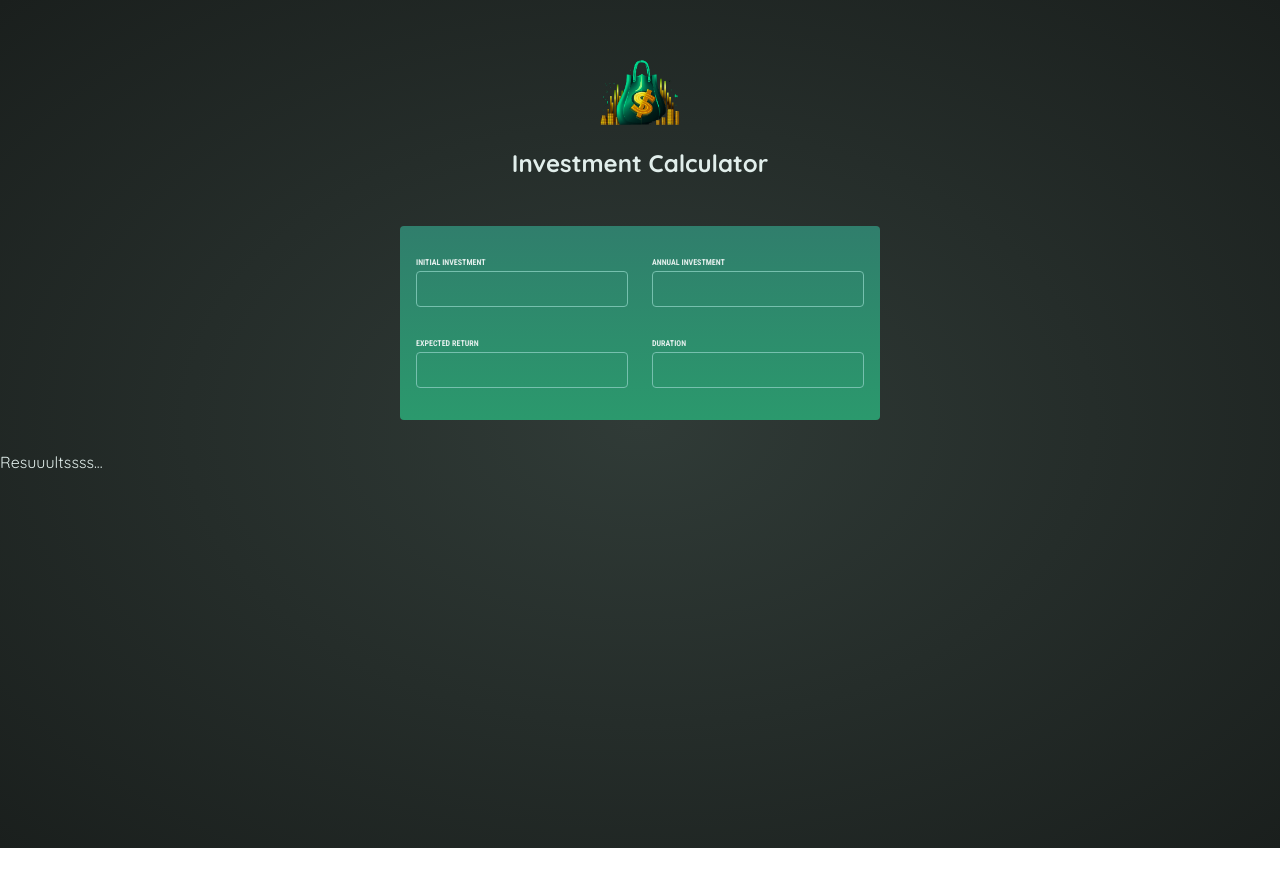
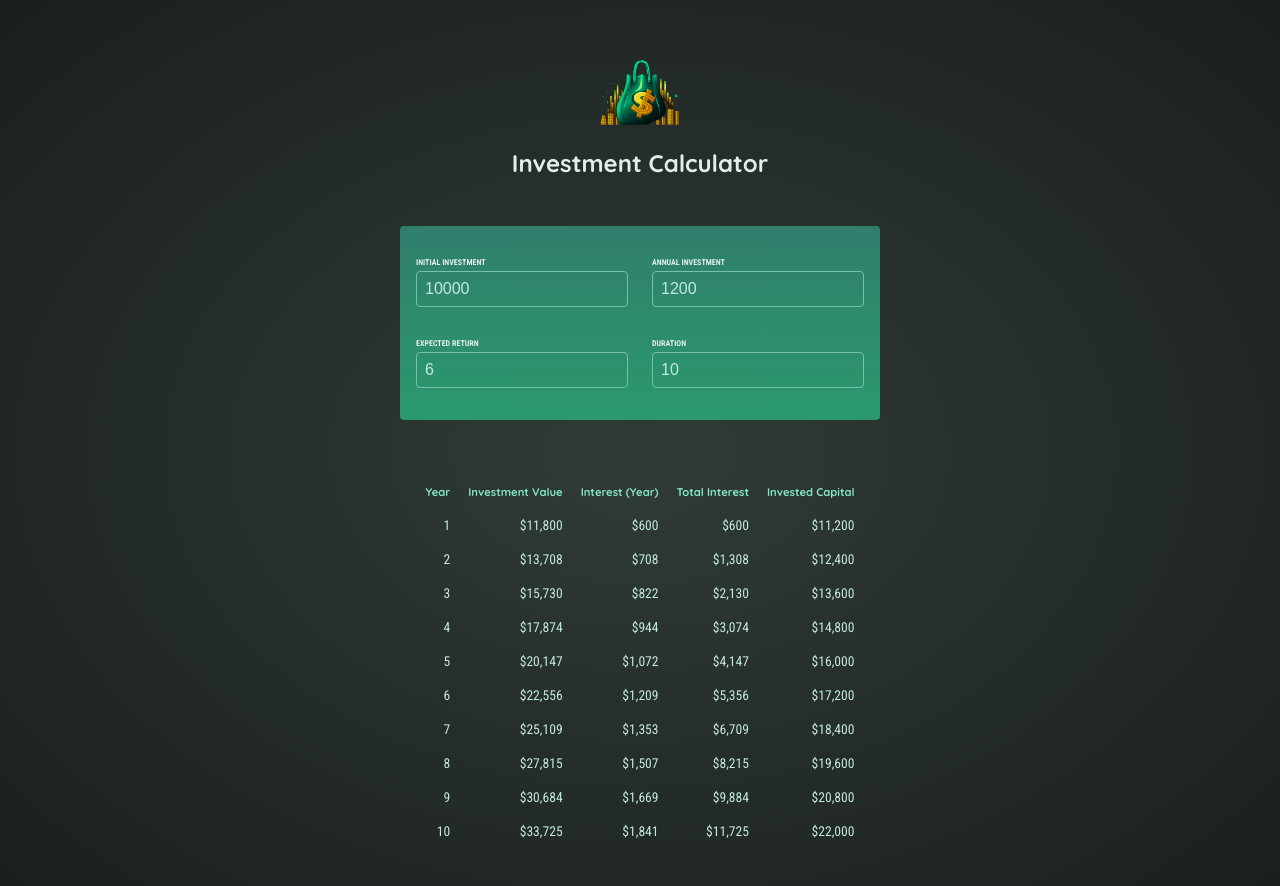
Before and after one commit to usmonali4/simple-investment-calculator, a React (Vite) app: page / in a window 1280 px wide. Shown: the top 886 px of the page. Before the commit the page ends 848 px from the top, so only its background shows below. Built offline with nearby package versions, Linux system fonts and the light colour scheme.

Commit message:
updated Results component and fixed some bugs

```diff
--- a/public/index.css
+++ b/public/index.css
@@ -64,6 +64,26 @@
   font-size: 1rem;
 }
 
+#result {
+  max-width: 50rem;
+  margin: 2rem auto;
+  padding: 1rem;
+  table-layout: fixed;
+  border-spacing: 1rem;
+  text-align: right;
+}
+
+#result thead {
+  font-size: 0.7rem;
+  color: #83e6c0;
+}
+
+#result tbody {
+  font-family: 'Roboto Condensed', sans-serif;
+  font-size: 0.85rem;
+  color: #c2e9e0;
+}
+
 .center {
   text-align: center;
 }
--- a/src/App.jsx
+++ b/src/App.jsx
@@ -21,8 +21,8 @@
   }
   return (
     <>
-      <Header userInput={userInput} onChange={handleChange}/>
-      <UserInput />
+      <Header />
+      <UserInput userInput={userInput} onChange={handleChange}/>
       <Results input={userInput}/>
     </>
   )
--- a/src/components/Results.jsx
+++ b/src/components/Results.jsx
@@ -1,6 +1,42 @@
-import { calculateInvestmentResults } from "../util/investment"
+import { calculateInvestmentResults, formatter } from "../util/investment"
 
 export default function Results({input}) {
+    const resultsData = calculateInvestmentResults(input)
+    const initialInvestment =
+    resultsData[0].valueEndOfYear -
+    resultsData[0].interest -
+    resultsData[0].annualInvestment;
 
-    return <p>Resuuultssss...</p>
+    return (
+    <table id="result">
+        <thead>
+            <tr>
+                <th>Year</th>
+                <th>Investment Value</th>
+                <th>Interest (Year)</th>
+                <th>Total Interest</th>
+                <th>Invested Capital</th>
+            </tr>
+        </thead>
+        <tbody>
+            {resultsData.map((yearData) => {
+                const totalInterest =
+                    yearData.valueEndOfYear -
+                    yearData.annualInvestment * yearData.year -
+                    initialInvestment;
+                const totalAmountInvested = yearData.valueEndOfYear - totalInterest;
+
+                return (
+                    <tr key={yearData.year}>
+                    <td>{yearData.year}</td>
+                    <td>{formatter.format(yearData.valueEndOfYear)}</td>
+                    <td>{formatter.format(yearData.interest)}</td>
+                    <td>{formatter.format(totalInterest)}</td>
+                    <td>{formatter.format(totalAmountInvested)}</td>
+                    </tr>
+                );
+            })}
+        </tbody>
+    </table>
+    )
 }
--- a/src/components/UserInput.jsx
+++ b/src/components/UserInput.jsx
@@ -1,5 +1,5 @@
 
-export default function UserInput(userInput, onChange) {
+export default function UserInput({userInput, onChange}) {
 
     return <section id="user-input">
         <div className="input-group">
```
